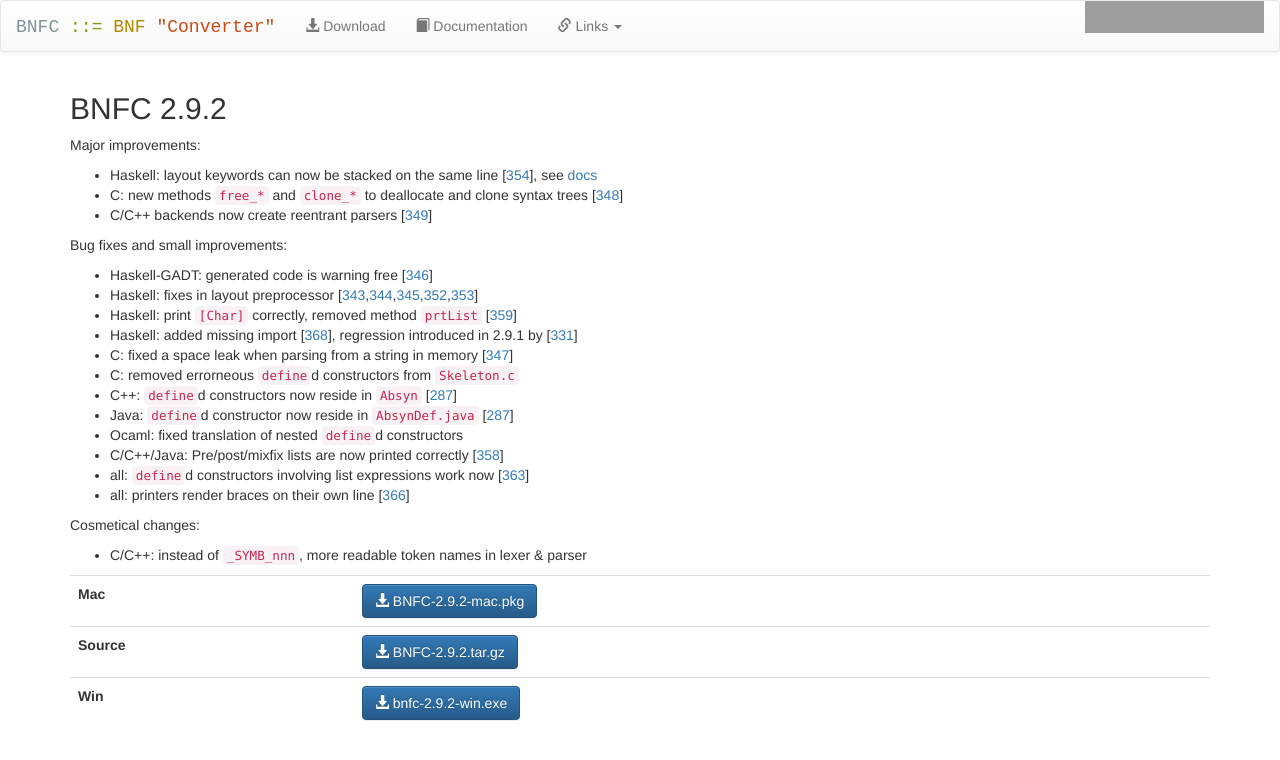
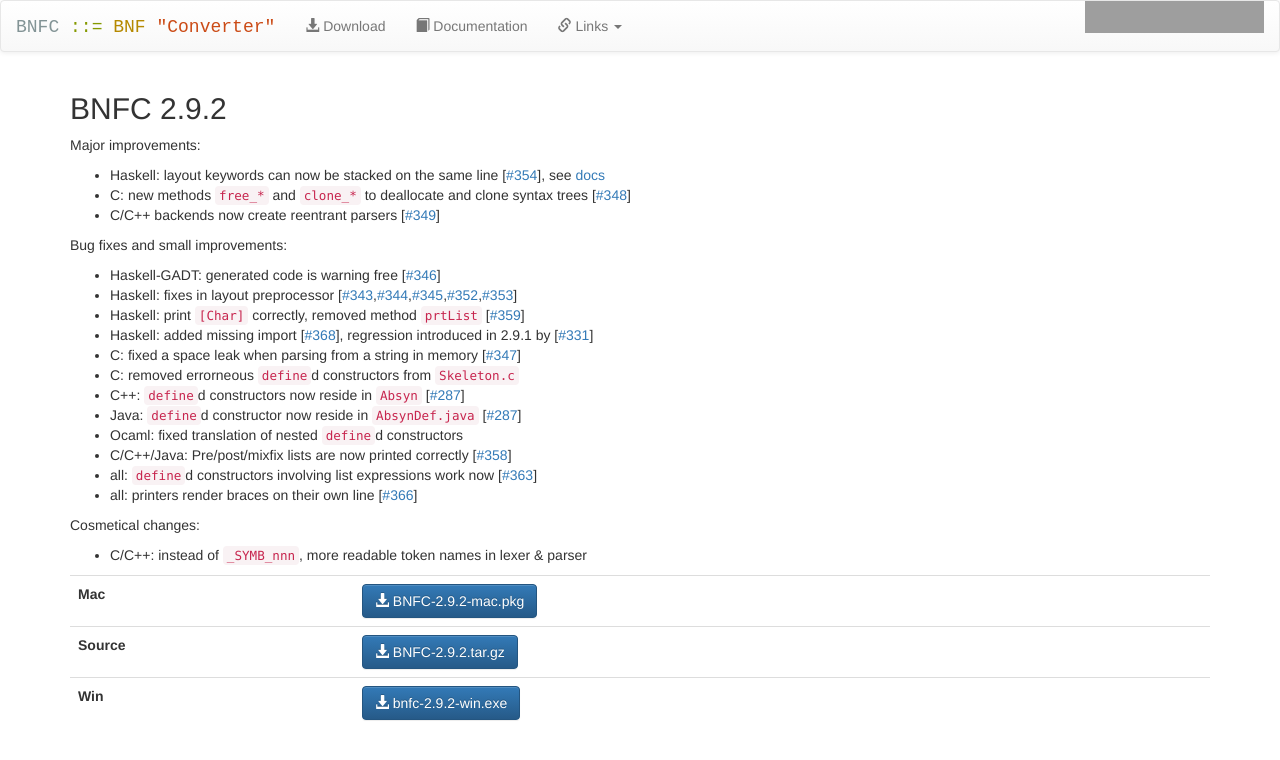
Before and after one commit to BNFC/bnfc.github.com, a Jekyll site: the page built from _posts/releases/2021-06-13-v2.9.2.md, in a window 1280 px wide. Shown: the top 760 px of the page. Built offline with Jekyll 4.4.1, drawn with Linux system fonts in a browser that asks for light colours; grey boxes are pictures that could not be loaded.

```diff
--- a/_posts/releases/2021-06-13-v2.9.2.md
+++ b/_posts/releases/2021-06-13-v2.9.2.md
@@ -11,25 +11,25 @@ packages:
 
 Major improvements:
 
-* Haskell: layout keywords can now be stacked on the same line [[354](https://github.com/BNFC/bnfc/issues/354)],
+* Haskell: layout keywords can now be stacked on the same line [[#354](https://github.com/BNFC/bnfc/issues/354)],
   see [docs](https://bnfc.readthedocs.io/en/latest/lbnf.html#stacking-layout-keywords)
-* C: new methods `free_*` and `clone_*` to deallocate and clone syntax trees [[348](https://github.com/BNFC/bnfc/issues/348)]
-* C/C++ backends now create reentrant parsers [[349](https://github.com/BNFC/bnfc/issues/349)]
+* C: new methods `free_*` and `clone_*` to deallocate and clone syntax trees [[#348](https://github.com/BNFC/bnfc/issues/348)]
+* C/C++ backends now create reentrant parsers [[#349](https://github.com/BNFC/bnfc/issues/349)]
 
 Bug fixes and small improvements:
 
-* Haskell-GADT: generated code is warning free [[346](https://github.com/BNFC/bnfc/issues/346)]
-* Haskell: fixes in layout preprocessor [[343](https://github.com/BNFC/bnfc/issues/343),[344](https://github.com/BNFC/bnfc/issues/344),[345](https://github.com/BNFC/bnfc/issues/345),[352](https://github.com/BNFC/bnfc/issues/352),[353](https://github.com/BNFC/bnfc/issues/353)]
-* Haskell: print `[Char]` correctly, removed method `prtList` [[359](https://github.com/BNFC/bnfc/issues/359)]
-* Haskell: added missing import [[368](https://github.com/BNFC/bnfc/issues/368)], regression introduced in 2.9.1 by [[331](https://github.com/BNFC/bnfc/issues/331)]
-* C: fixed a space leak when parsing from a string in memory [[347](https://github.com/BNFC/bnfc/issues/347)]
+* Haskell-GADT: generated code is warning free [[#346](https://github.com/BNFC/bnfc/issues/346)]
+* Haskell: fixes in layout preprocessor [[#343](https://github.com/BNFC/bnfc/issues/343),[#344](https://github.com/BNFC/bnfc/issues/344),[#345](https://github.com/BNFC/bnfc/issues/345),[#352](https://github.com/BNFC/bnfc/issues/352),[#353](https://github.com/BNFC/bnfc/issues/353)]
+* Haskell: print `[Char]` correctly, removed method `prtList` [[#359](https://github.com/BNFC/bnfc/issues/359)]
+* Haskell: added missing import [[#368](https://github.com/BNFC/bnfc/issues/368)], regression introduced in 2.9.1 by [[#331](https://github.com/BNFC/bnfc/issues/331)]
+* C: fixed a space leak when parsing from a string in memory [[#347](https://github.com/BNFC/bnfc/issues/347)]
 * C: removed errorneous `define`d constructors from `Skeleton.c`
-* C++: `define`d constructors now reside in `Absyn` [[287](https://github.com/BNFC/bnfc/issues/287)]
-* Java: `define`d constructor now reside in `AbsynDef.java` [[287](https://github.com/BNFC/bnfc/issues/287)]
+* C++: `define`d constructors now reside in `Absyn` [[#287](https://github.com/BNFC/bnfc/issues/287)]
+* Java: `define`d constructor now reside in `AbsynDef.java` [[#287](https://github.com/BNFC/bnfc/issues/287)]
 * Ocaml: fixed translation of nested `define`d constructors
-* C/C++/Java: Pre/post/mixfix lists are now printed correctly [[358](https://github.com/BNFC/bnfc/issues/358)]
-* all: `define`d constructors involving list expressions work now [[363](https://github.com/BNFC/bnfc/issues/363)]
-* all: printers render braces on their own line [[366](https://github.com/BNFC/bnfc/issues/366)]
+* C/C++/Java: Pre/post/mixfix lists are now printed correctly [[#358](https://github.com/BNFC/bnfc/issues/358)]
+* all: `define`d constructors involving list expressions work now [[#363](https://github.com/BNFC/bnfc/issues/363)]
+* all: printers render braces on their own line [[#366](https://github.com/BNFC/bnfc/issues/366)]
 
 Cosmetical changes:
 
```
Also changed, not shown: _posts/releases/2021-03-01-v2.9.1.md (+8 -8 lines).
